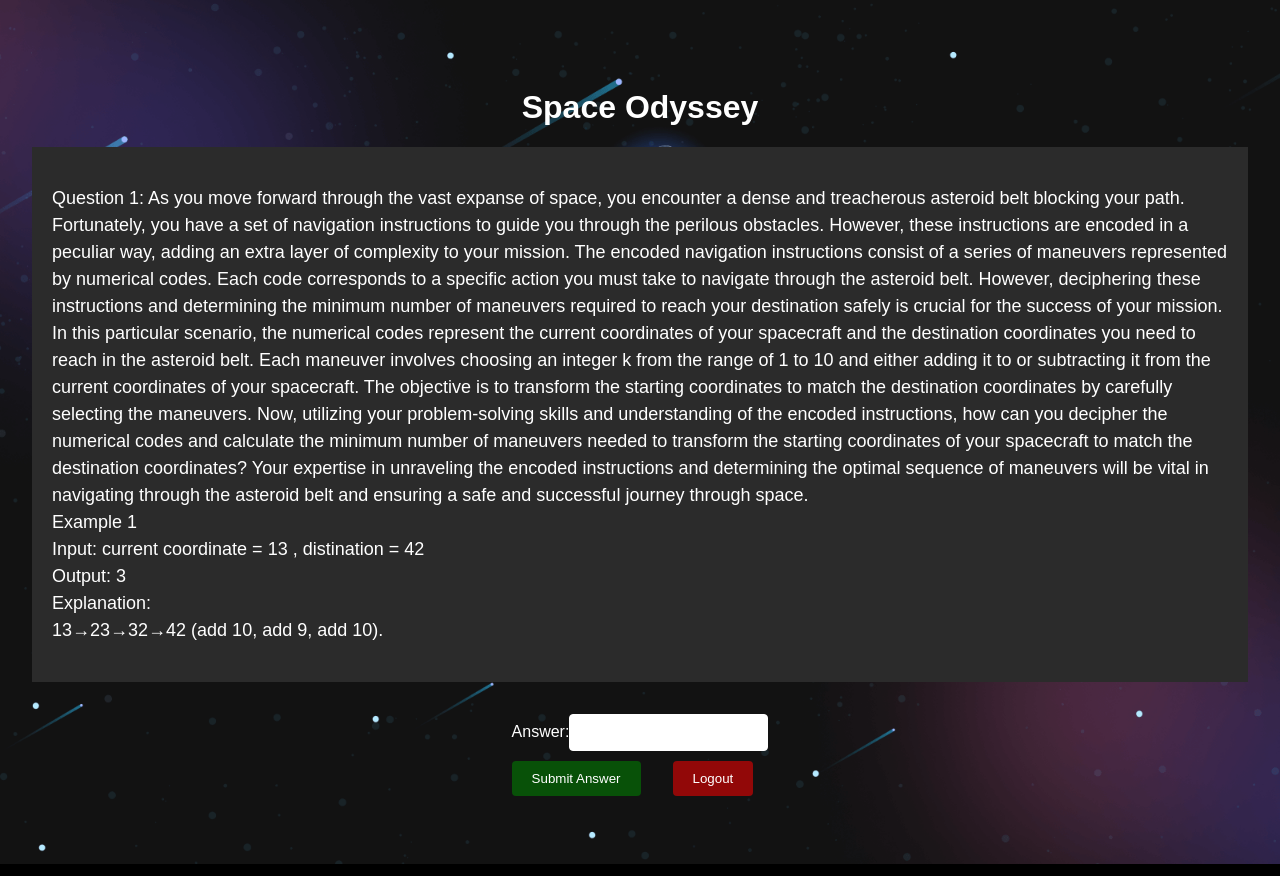
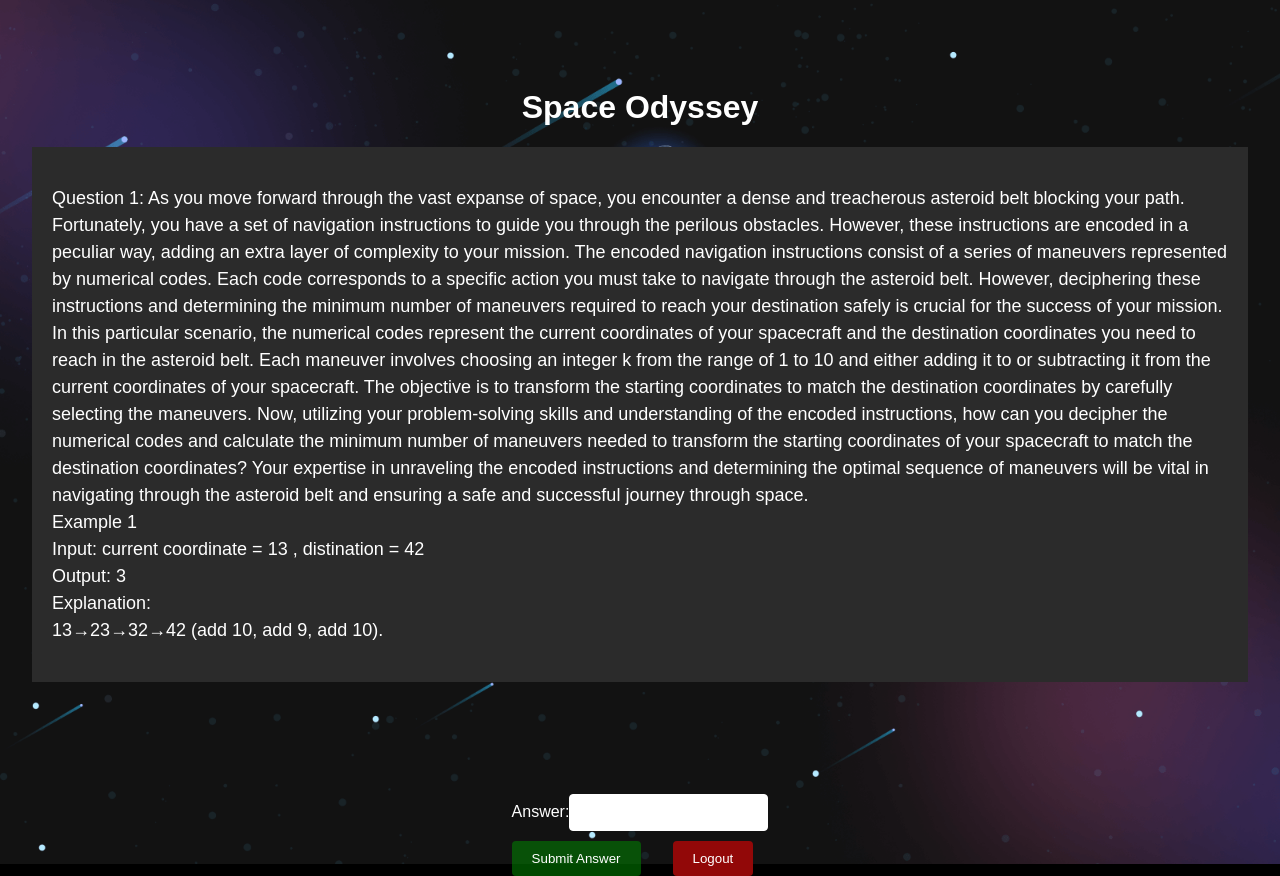
Before and after one commit to shubhamsingaal/Space--Odyssey, a React (Create React App) app: page /game in a window 1280 px wide. Built offline with nearby package versions, Linux system fonts and the light colour scheme; no server answers; a web font is replaced by a local one.

Commit message:
made fixes

```diff
--- a/src/styles/game.css
+++ b/src/styles/game.css
@@ -61,7 +61,8 @@ h2{
 form {
     display: flex;
     flex-direction: column;
-
+    position: relative;
+    top:5rem;
 }
 
 label {
--- a/src/styles/landing.css
+++ b/src/styles/landing.css
@@ -343,7 +343,7 @@ nav ul li a:hover {
         font-size: 3rem;
         text-align: center;
         margin-top: 0%;
-        margin-left: 0%;
+        margin-left: 2%;
         position: relative;
     }
     .btn{
@@ -351,6 +351,7 @@ nav ul li a:hover {
         width: 90%;
         display: flex;
         left:5%;
+        top:3rem;
     }
 
     .css-1oqqzyl-MuiContainer-root{
```
